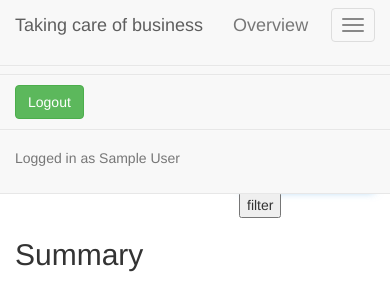
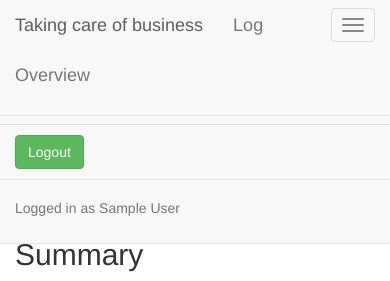
Before and after one commit to pterk/django-tcb, a Django app: page /overview/ in a window 390 px wide. Shown: the top 281 px of the page. Run offline with Django 3.2, Linux system fonts and the light colour scheme; the visitor is signed in with stand-in values (Sample User, id 1); data that the repository does not hold is empty; some libraries are stand-ins or nearby versions.

Commit message:
Add entry log

```diff
--- a/business/templates/business/includes/entries-table.html
+++ b/business/templates/business/includes/entries-table.html
@@ -12,7 +12,8 @@
       <tbody>
         {% for row in entries %}
         <tr>
-          <td class="dte">{{ row.date }}</td>
+          <td class="dte"><a target="_blank" href="{% url 'admin:business_entry_change' row.id %}">
+              {{ row.date|date:"D, Y-m-d" }}</a></td>
           <td>{{ row.note }}</td>
           <td class="nr">{{ row.project.rate.rate }}</td>
           <td>{{ row.project.rate.unit }}</td>
--- a/business/urls.py
+++ b/business/urls.py
@@ -9,6 +9,11 @@ urlpatterns = [
         name='business-entry'
     ),
     url(
+        regex=r'^log/$',
+        view=views.entry_log,
+        name='business-entry-log'
+    ),
+    url(
         regex=r'^overview/$',
         view=views.overview,
         name='business-overview',
--- a/business/views.py
+++ b/business/views.py
@@ -13,7 +13,7 @@ def entry(request):
         form = forms.EntryForm(request.POST, request.FILES)
         if form.is_valid():
             form.save()
-            return HttpResponseRedirect('/')
+            return HttpResponseRedirect('/log/')
     else:
         form = forms.EntryForm()
     return render(
@@ -21,6 +21,17 @@ def entry(request):
         {
             'form': form,
         })
+
+
+@login_required
+def entry_log(request):
+    entries = models.Entry.objects.all().order_by('-created')[:50]
+    return render(
+        request, 'business/entry_log.html',
+        {
+            'entries': entries,
+        })
+
 
 
 @login_required
--- a/templates/_items/navbar.html
+++ b/templates/_items/navbar.html
@@ -9,6 +9,7 @@
         <span class="icon-bar"></span>
       </button>
       <a class="navbar-brand" href="/">Taking care of business</a>
+      <a class="navbar-brand" href="{% url 'business-entry-log' %}">Log</a>
       <a class="navbar-brand" href="{% url 'business-overview' %}">Overview</a>
     </div>
     <ul class="nav navbar-nav">
```
Also changed, not shown: business/templates/business/entry_log.html (added, +18 -0 lines).
